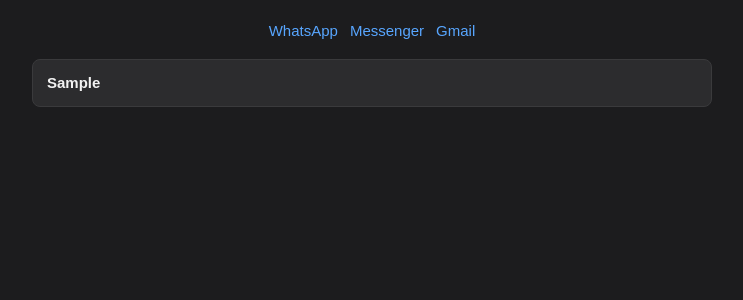
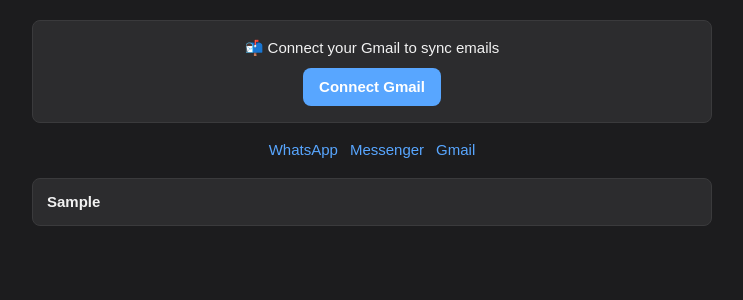
Before and after one commit to Phurba2/all_chat, a Django app: page / in a window 1280 px wide. Shown: the top 300 px of the page, without its empty margins (268-1011 px from the left). Run offline with Django 5.2, Linux system fonts and the light colour scheme; tables that the repository leaves empty hold one stand-in row (values such as "Sample post").

Commit message:
Add Gmail connect banner and setup redirect for email tab
- Show 'Connect Gmail' banner on inbox when not configured
- Redirect to /setup when clicking Gmail tab without credentials
- Pass gmail_configured flag to templates
- Show setup success message after connecting

🤖 Generated with Codebuff
Co-Authored-By: Codebuff <noreply@codebuff.com>

```diff
--- a/inbox/views.py
+++ b/inbox/views.py
@@ -32,9 +32,14 @@ def inbox(request, channel=None):
     # Check if Gmail is configured (env vars or session)
     session_email = request.session.get("GMAIL_EMAIL")
     session_password = request.session.get("GMAIL_APP_PASSWORD")
+    gmail_configured = is_configured(session_email, session_password)
+
+    # If clicking Gmail channel and not configured, redirect to setup
+    if channel == "email" and not gmail_configured:
+        return redirect("setup")
 
     # If no messages exist and no credentials configured, redirect to setup
-    if not Message.objects.exists() and not is_configured(session_email, session_password):
+    if not Message.objects.exists() and not gmail_configured:
         return redirect("setup")
 
     names = dict(Message.CHANNELS)
@@ -59,6 +64,7 @@ def inbox(request, channel=None):
         "current": channel,
         "channels": Message.CHANNELS,
         "setup_message": setup_message,
+        "gmail_configured": gmail_configured,
     })
 
 
--- a/templates/inbox.html
+++ b/templates/inbox.html
@@ -1,5 +1,18 @@
 {% extends "base.html" %}
 {% block content %}
+
+{% if setup_message %}
+<div style="background: #2c2c2e; border: 1px solid #3a3a3c; border-radius: 8px; padding: 12px; margin-bottom: 16px; text-align: center; color: #30d158;">
+  {{ setup_message }}
+</div>
+{% endif %}
+
+{% if not gmail_configured and not current %}
+<div style="background: #2c2c2e; border: 1px solid #3a3a3c; border-radius: 8px; padding: 16px; margin-bottom: 16px; text-align: center;">
+  <div style="margin-bottom: 8px;">📬 Connect your Gmail to sync emails</div>
+  <a href="{% url 'setup' %}" style="display: inline-block; background: #58a6ff; color: #fff; padding: 8px 16px; border-radius: 8px; text-decoration: none; font-weight: 600;">Connect Gmail</a>
+</div>
+{% endif %}
 
 <nav style="display: flex; gap: 12px; margin-bottom: 16px; justify-content: center;">
   {% for key, label in channels %}
```
